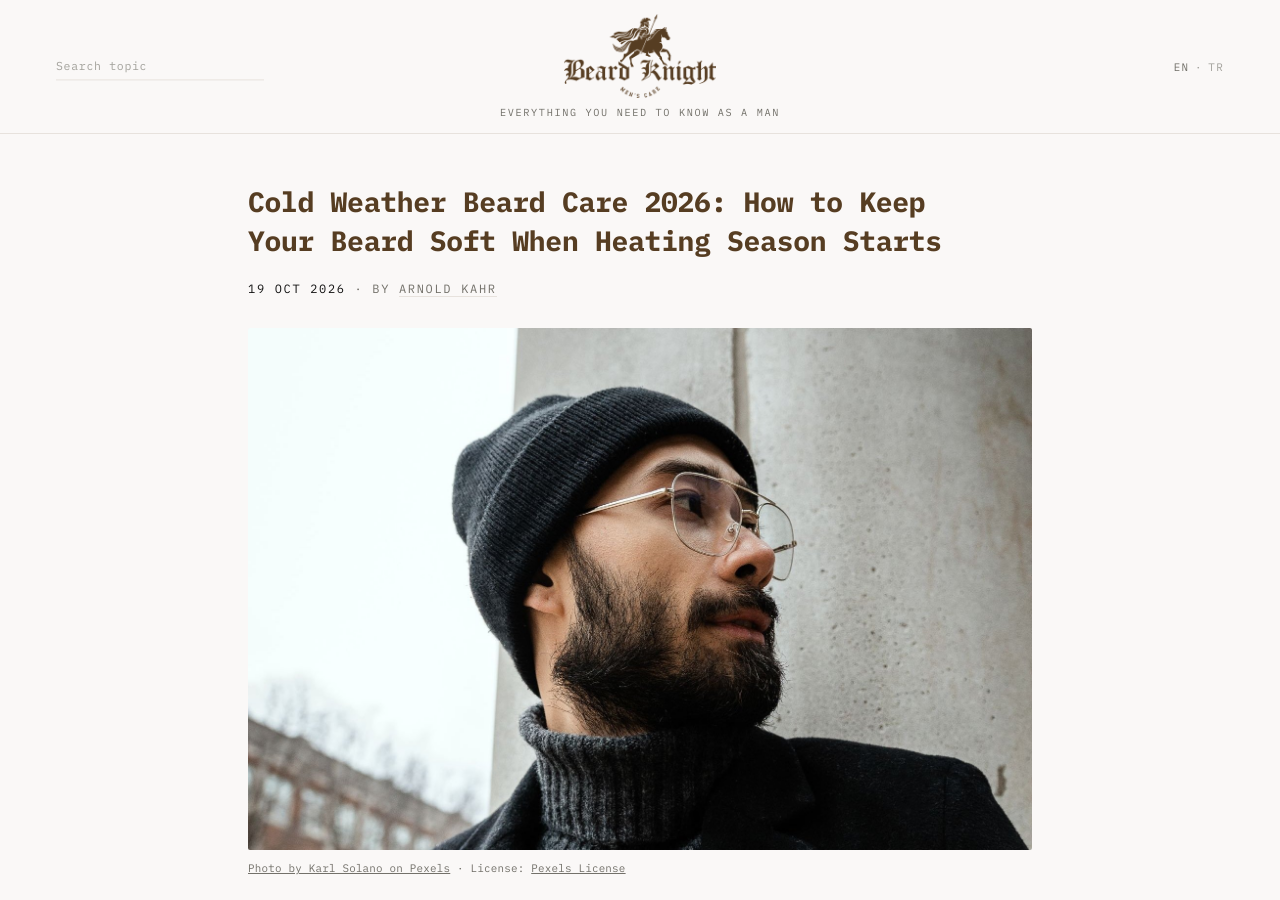
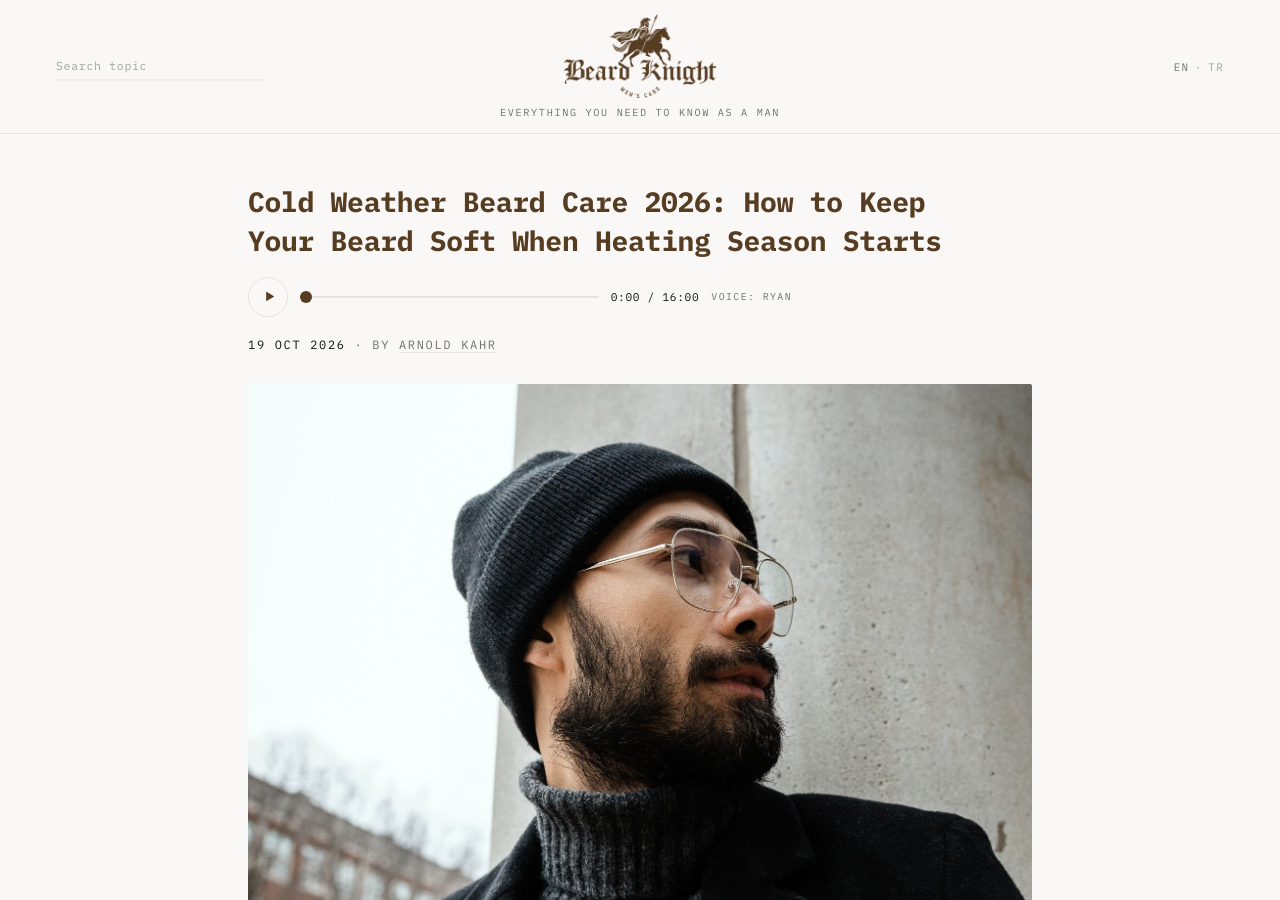
Before and after one commit to architect-high-level-core/beard-knight, a Jekyll site: the page built from _posts/2026-10-19-cold-weather-beard-care-2026-how-to-keep-your-beard-soft-when-heating-season-starts.md, in a window 1280 px wide and 900 px high. Built offline with Jekyll 4.4.1, drawn with Linux system fonts in a browser that asks for light colours; some of the changed lines change nothing that is shown.

Commit message:
Add read-aloud audio for EN posts (batch 14, 1 mp3)

```diff
--- a/_posts/2026-10-19-cold-weather-beard-care-2026-how-to-keep-your-beard-soft-when-heating-season-starts.md
+++ b/_posts/2026-10-19-cold-weather-beard-care-2026-how-to-keep-your-beard-soft-when-heating-season-starts.md
@@ -12,6 +12,9 @@ image_credit: "Photo by Karl Solano on Pexels"
 image_license: "Pexels License"
 image_license_url: "https://www.pexels.com/license/"
 image_source_url: "https://www.pexels.com/photo/a-man-in-black-knitted-cap-and-black-coat-11035346/"
+audio: /assets/audio/cold-weather-beard-care-2026-how-to-keep-your-beard-soft-when-heating-season-starts.mp3
+audio_voice: Ryan
+audio_duration: "16:00"
 ---
 
 The week the heat comes on, many beards change personality. Hair that felt fine in September turns wiry. The skin underneath feels tight. Scarves leave the cheeks looking fluffier by lunch. **Cold weather beard care** is not a thicker coat of product and it is not a growth experiment. It is a finish problem: put moisture back on hair you already have, calm the skin under it, then lock a light shape so the fuller winter length still looks deliberate.
```
Also changed, not shown: 1 other file.
